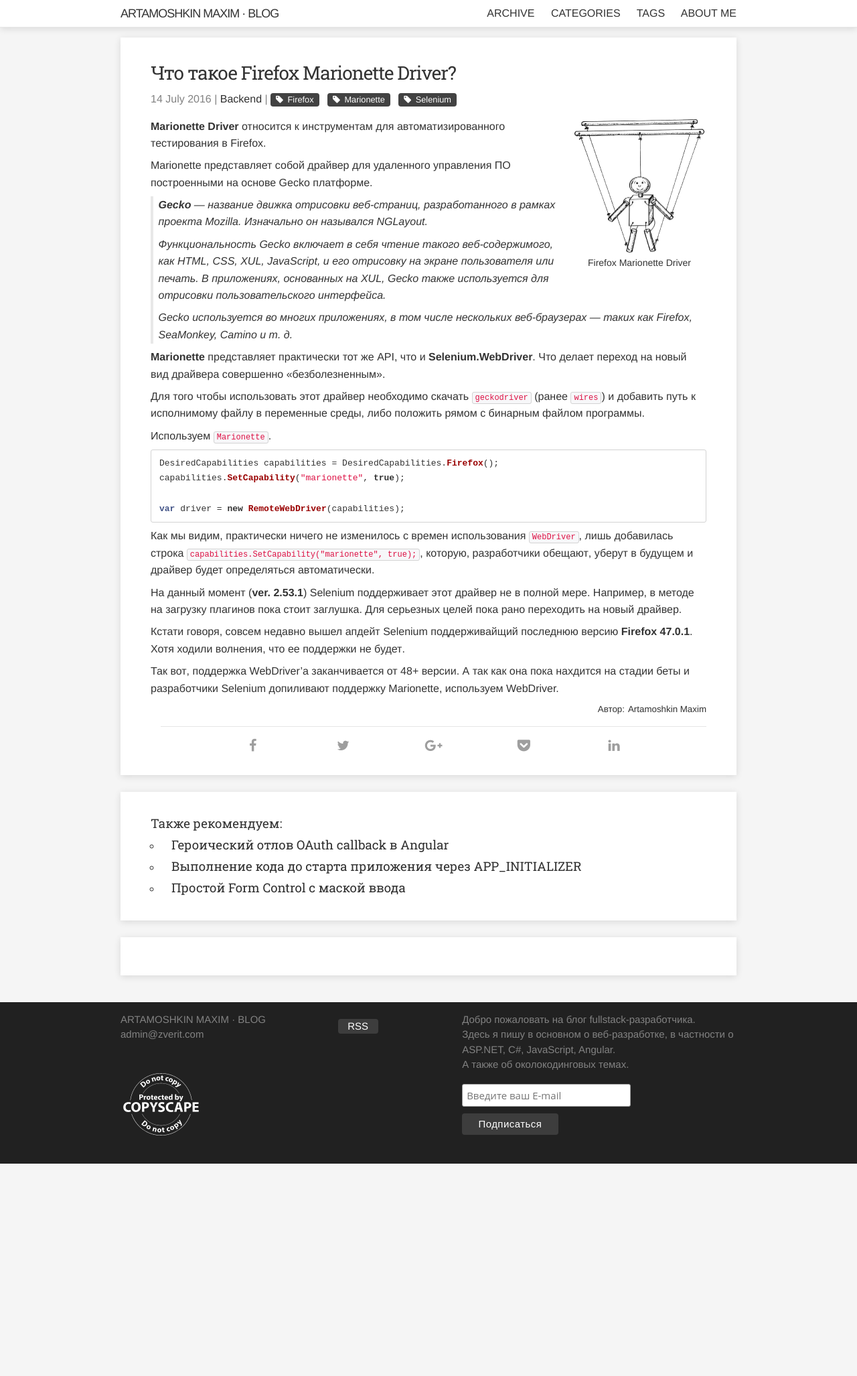
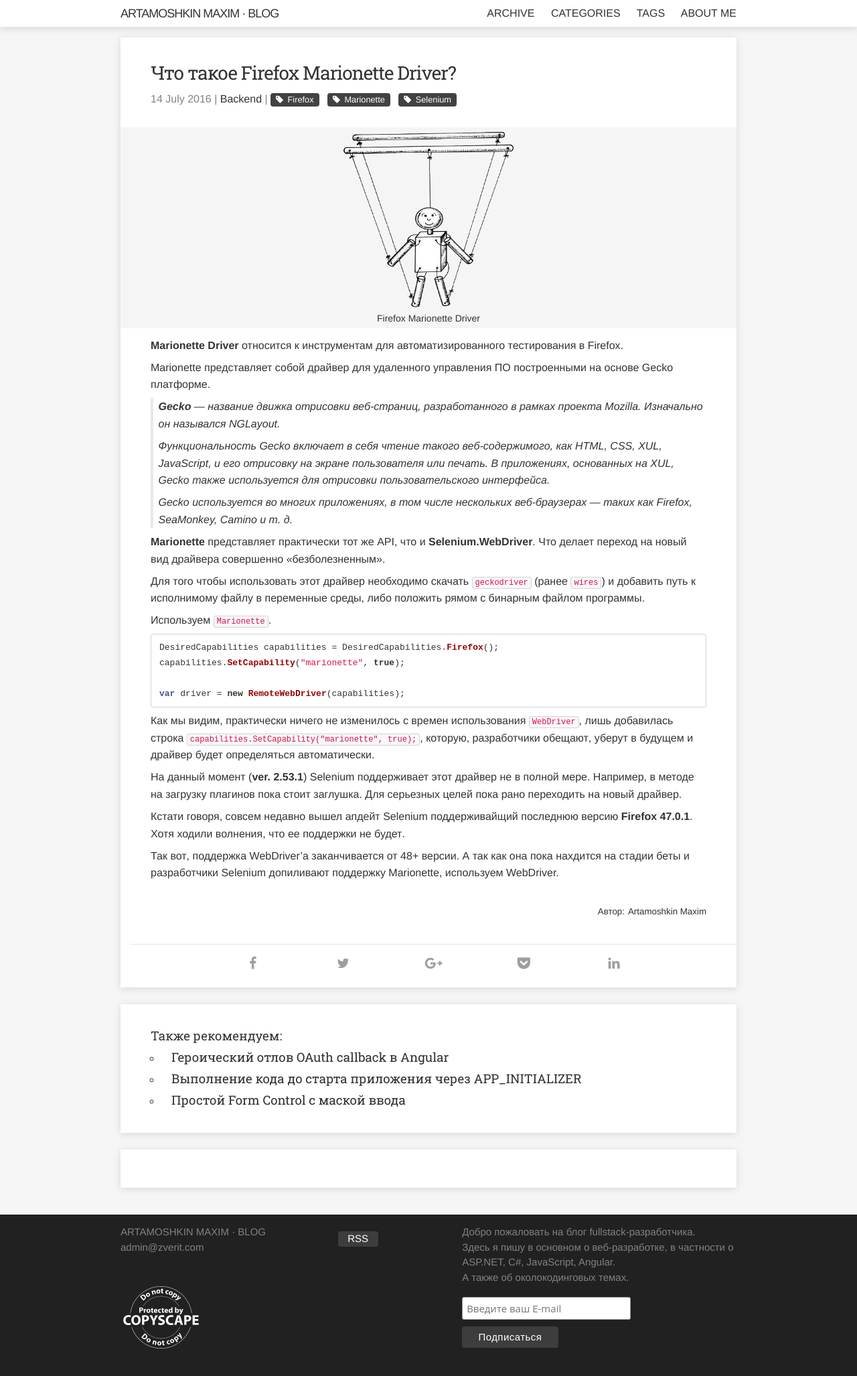
Before and after one commit to martamoshkin/blog.zverit.com, a Jekyll site: the page built from _posts/2016-7-15-what-is-firefox-marionette-driver.md, in a window 1280 px wide. Shown: the whole page at 67% size. Built offline with Jekyll 4.4.1, drawn with Linux system fonts in a browser that asks for light colours; comment, search, counter and statistics services are not loaded; before the commit the page ends 1737 px from its top, so only the background shows below that.

Commit message:
styling post logo

```diff
--- a/_layouts/post.html
+++ b/_layouts/post.html
@@ -15,11 +15,11 @@
 			{% endfor %}
 		</header>
 
-		<div class="post-content"  itemprop="articleBody">
 		{% if page.image %}
 		<figure class="post-logo" itemscope itemprop="image" itemtype="http://schema.org/ImageObject">
 			<picture>
-					<img itemprop="url contentUrl" src="{{ site.url }}{{ page.image }}" alt="{{ page.image_alt }}">
+				<img class="image" itemprop="url contentUrl" src="{{ site.url }}{{ page.image }}" alt="{{ page.image_alt }}">
+				<!-- <img width="920" height="270" itemprop="url contentUrl" src="{{ site.url }}{{ page.image }}" alt="{{ page.image_alt }}"> -->
 			</picture>
 			<meta itemprop="width" content="120">
 			<meta itemprop="height" content="90">
@@ -27,6 +27,8 @@
 			<figcaption itemprop="caption description">{{ page.image_alt }}</figcaption>
 		</figure>
 		{% endif %}
+
+		<div class="post-content"  itemprop="articleBody">
 			{{ content }}
 		</div>
 		{% if page.author %}
--- a/_sass/_layout.scss
+++ b/_sass/_layout.scss
@@ -202,15 +202,18 @@
   }
 }
 
-article, .arcives, .expo-section, #disqus_thread {
+.arcives, .expo-section, #disqus_thread, .post-content, .post-header, .signature, .share-buttons {
   padding: 35px 45px 22px 45px;
+}
+
+article, .arcives, .expo-section, #disqus_thread{
   margin-bottom: 25px;
   background: #fff;
   box-shadow: 0 0.005em 0.01em 0 rgba(0, 0, 0, .12), 0 2px 10px 0 rgba(0, 0, 0, .12) !important;
 }
 
 @include media-query($on-palm) {
-	article, .arcives, .expo-section, #disqus_thread {
+	.arcives, .expo-section, #disqus_thread, .post-content, .post-header, .signature, .share-buttons {
     padding: 35px 20px 22px 20px;
   }
 }
@@ -222,13 +225,21 @@
 }
 
 .post-logo {
-  float: right;
-  max-width: 200px;
+  display: flex;
+  width: 100%;
+  height: 300px;
   text-align: center;
-  margin-left: 10px;
+  flex-direction: column;
+  background-color: #F5F5F5;
+  justify-content: center;
+
+  .image {
+   max-height: 270px;
+ }
 
  &:hover{
    opacity: .8;
+   cursor: pointer;
  }
 }
 
@@ -289,10 +300,6 @@
   text-align: right;
 }
 
-.post-header {
-  margin-bottom: $spacing-unit;
-}
-
 .post-tag:before {
   content: "\f02b";
   font-family: FontAwesome;
@@ -341,6 +348,8 @@
 }
 
 .post-content {
+  padding-top: 5px;
+
   h2 {
     font-size: 32px;
 
@@ -378,7 +387,7 @@
   font-size: smaller;
   display: flex;
   justify-content: flex-end;
-
+  padding-top: 5px;
   .name {
     padding-left: 5px;
   }
```
Lines whose indentation alone changed are shown as unchanged.
